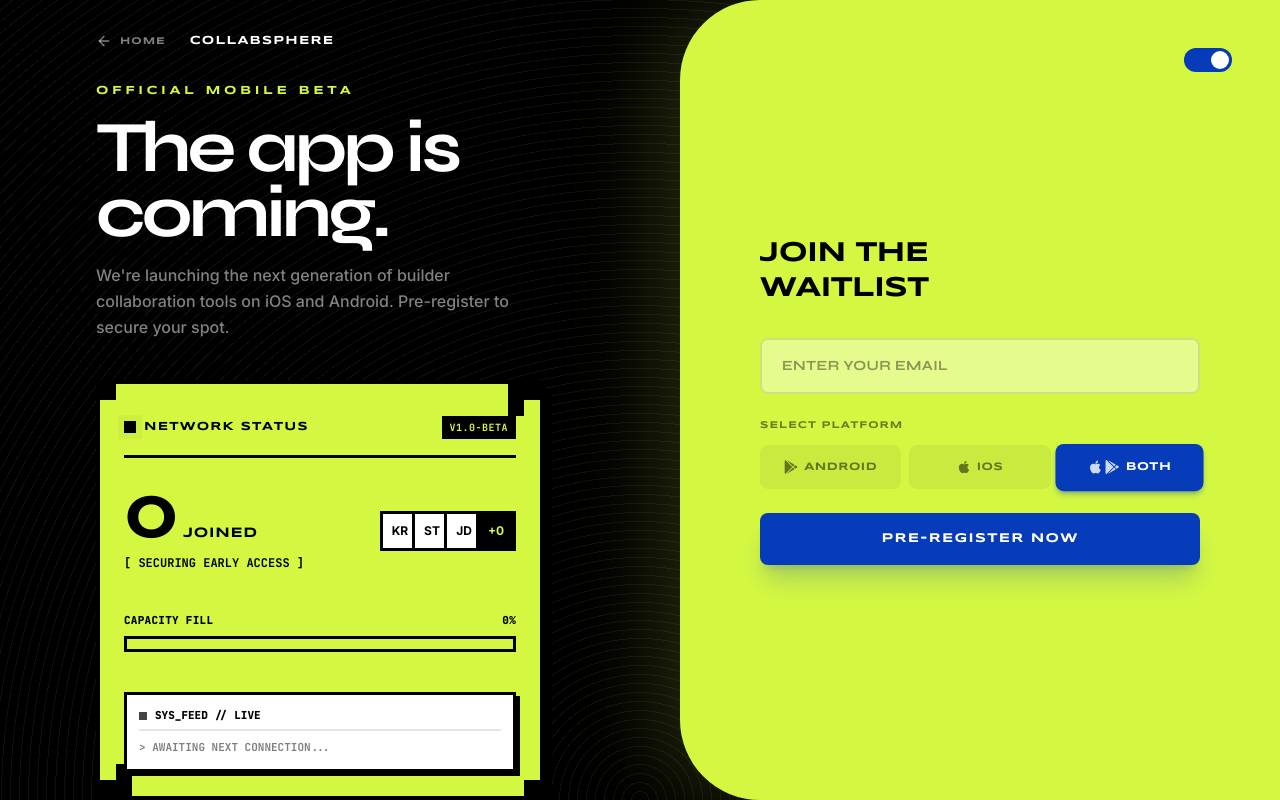
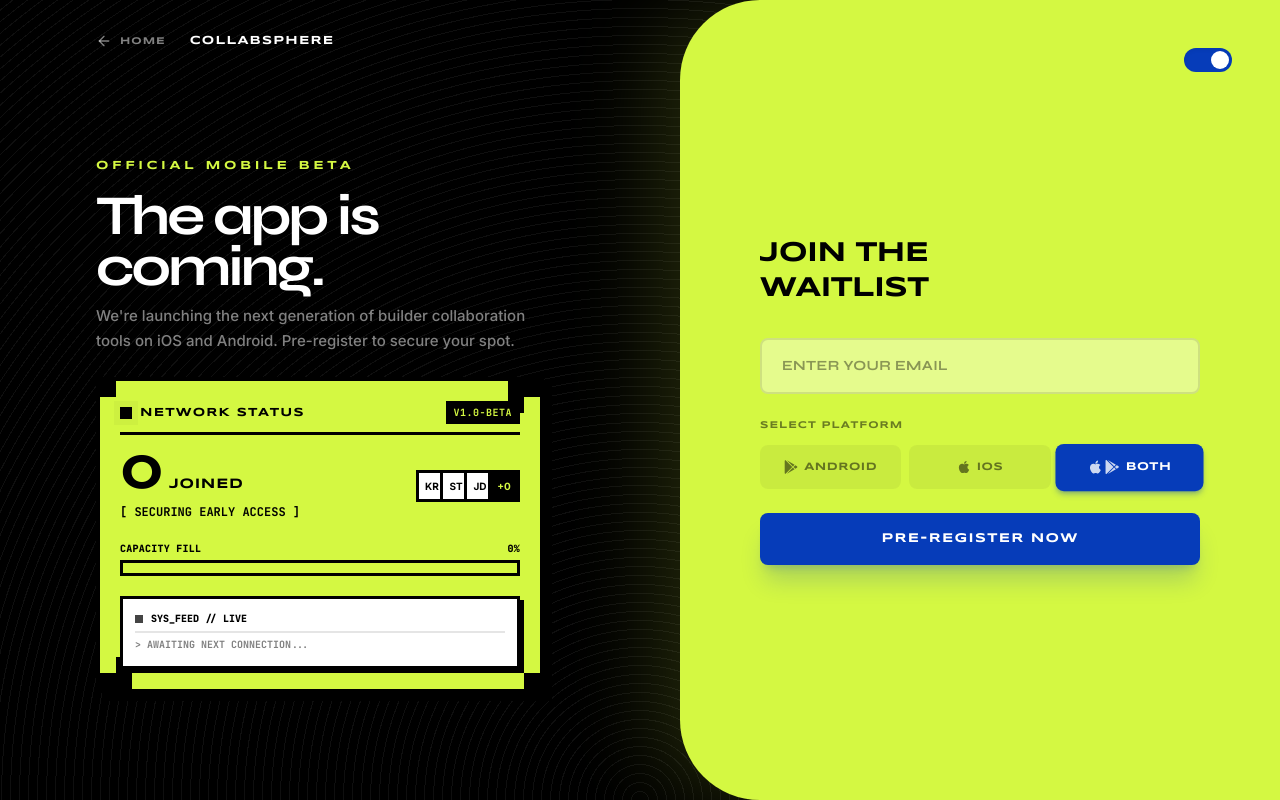
Before and after one commit to Keerthanreddy01/collabsphere-web, a Next.js app in the folder frontend/: page /pre-register in a window 1280 px wide. Built offline with nearby package versions, Linux system fonts and the light colour scheme; no server answers; the database is empty.

Commit message:
Decrease spacing and text sizes to prevent scroll in pre-register page

```diff
--- a/frontend/app/pre-register/page.tsx
+++ b/frontend/app/pre-register/page.tsx
@@ -185,17 +185,17 @@ function WaitlistFormContent() {
             Official Mobile Beta
           </div>
 
-          <h1 className="font-syne text-white text-[42px] md:text-[54px] lg:text-[72px] font-bold leading-[0.9] tracking-tighter mb-4">
+          <h1 className="font-syne text-white text-[36px] md:text-[46px] lg:text-[56px] font-bold leading-[0.9] tracking-tighter mb-3">
             The app is <br/> coming.
           </h1>
 
-          <p className="font-sans text-white/50 text-[14px] md:text-[16px] leading-relaxed max-w-md font-medium">
+          <p className="font-sans text-white/50 text-[13px] md:text-[15px] leading-relaxed max-w-md font-medium">
             We're launching the next generation of builder collaboration tools on iOS and Android. Pre-register to secure your spot.
           </p>
 
           {/* HIGH-TECH PREMIUM WAITLIST METRIC BOARD - BRUTALIST PIXEL STYLE */}
-          <div className="mt-8 lg:mt-10 w-full max-w-md">
-            <div className="relative overflow-hidden border-[4px] border-black bg-[#D4F842] p-6 shadow-[8px_8px_0px_0px_rgba(0,0,0,1)]">
+          <div className="mt-4 lg:mt-6 w-full max-w-md">
+            <div className="relative overflow-hidden border-[4px] border-black bg-[#D4F842] p-4 lg:p-5 shadow-[8px_8px_0px_0px_rgba(0,0,0,1)]">
               {/* Pixel art corner accents */}
               <div className="absolute top-0 left-0 w-4 h-4 bg-black" />
               <div className="absolute top-0 right-0 w-8 h-4 bg-black" />
@@ -204,9 +204,9 @@ function WaitlistFormContent() {
               <div className="absolute bottom-4 left-4 w-4 h-4 bg-black" />
               <div className="absolute bottom-0 right-0 w-4 h-4 bg-black" />
 
-              <div className="flex flex-col gap-6 relative z-10 pt-2">
+              <div className="flex flex-col gap-3 relative z-10">
                 {/* Header: Label and Active Indicator */}
-                <div className="flex items-center justify-between border-b-[3px] border-black pb-4">
+                <div className="flex items-center justify-between border-b-[3px] border-black pb-2">
                   <div className="flex items-center gap-2">
                     <span className="relative flex h-3 w-3">
                       <span className="animate-ping absolute inline-flex h-full w-full bg-black opacity-40"></span>
@@ -223,10 +223,10 @@ function WaitlistFormContent() {
                 </div>
 
                 {/* Counter & Avatar Pile Grid */}
-                <div className="flex items-center justify-between gap-4 py-2">
+                <div className="flex items-center justify-between gap-2 py-1">
                   <div className="flex flex-col">
                     <div className="flex items-baseline gap-2">
-                      <span className="font-syncopate font-black text-6xl tracking-tighter text-black">
+                      <span className="font-syncopate font-black text-4xl lg:text-5xl tracking-tighter text-black">
                         {totalCount.toLocaleString()}
                       </span>
                       <span className="text-black text-sm font-bold font-syncopate uppercase tracking-wider">
@@ -240,24 +240,24 @@ function WaitlistFormContent() {
 
                   {/* Overlapping Avatar Group - Brutalist */}
                   <div className="flex -space-x-2 overflow-hidden">
-                    <div className="inline-flex h-10 w-10 items-center justify-center bg-white border-[3px] border-black text-xs font-black text-black shadow-[2px_2px_0px_0px_rgba(0,0,0,1)]">
+                    <div className="inline-flex h-8 w-8 items-center justify-center bg-white border-[3px] border-black text-[10px] font-black text-black shadow-[2px_2px_0px_0px_rgba(0,0,0,1)]">
                       KR
                     </div>
-                    <div className="inline-flex h-10 w-10 items-center justify-center bg-white border-[3px] border-black text-xs font-black text-black shadow-[2px_2px_0px_0px_rgba(0,0,0,1)]">
+                    <div className="inline-flex h-8 w-8 items-center justify-center bg-white border-[3px] border-black text-[10px] font-black text-black shadow-[2px_2px_0px_0px_rgba(0,0,0,1)]">
                       ST
                     </div>
-                    <div className="inline-flex h-10 w-10 items-center justify-center bg-white border-[3px] border-black text-xs font-black text-black shadow-[2px_2px_0px_0px_rgba(0,0,0,1)]">
+                    <div className="inline-flex h-8 w-8 items-center justify-center bg-white border-[3px] border-black text-[10px] font-black text-black shadow-[2px_2px_0px_0px_rgba(0,0,0,1)]">
                       JD
                     </div>
-                    <div className="inline-flex h-10 w-10 items-center justify-center bg-black border-[3px] border-black text-xs font-black text-[#D4F842] shadow-[2px_2px_0px_0px_rgba(0,0,0,1)]">
+                    <div className="inline-flex h-8 w-8 items-center justify-center bg-black border-[3px] border-black text-[10px] font-black text-[#D4F842] shadow-[2px_2px_0px_0px_rgba(0,0,0,1)]">
                       +{totalCount}
                     </div>
                   </div>
                 </div>
 
                 {/* Progress bar representing Beta phase spots */}
-                <div className="space-y-2 mt-2">
-                  <div className="flex justify-between text-[11px] font-mono font-black tracking-wide text-black uppercase">
+                <div className="space-y-1 mt-1">
+                  <div className="flex justify-between text-[10px] font-mono font-black tracking-wide text-black uppercase">
                     <span>CAPACITY FILL</span>
                     <span>{Math.min(100, Math.max(0, Math.round((totalCount / 150) * 100)))}%</span>
                   </div>
@@ -270,8 +270,8 @@ function WaitlistFormContent() {
                 </div>
 
                 {/* Terminal-like system log representing activity */}
-                <div className="border-[3px] border-black bg-white p-3 font-mono text-[11px] leading-relaxed text-black shadow-[4px_4px_0px_0px_rgba(0,0,0,1)] mt-4">
-                  <div className="flex items-center gap-2 font-black mb-2 border-b-[2px] border-black/10 pb-1">
+                <div className="border-[3px] border-black bg-white p-2 lg:p-3 font-mono text-[10px] leading-relaxed text-black shadow-[4px_4px_0px_0px_rgba(0,0,0,1)] mt-2">
+                  <div className="flex items-center gap-2 font-black mb-1 border-b-[2px] border-black/10 pb-1">
                     <span className="w-2 h-2 bg-black animate-pulse" />
                     <span>SYS_FEED // LIVE</span>
                   </div>
```
